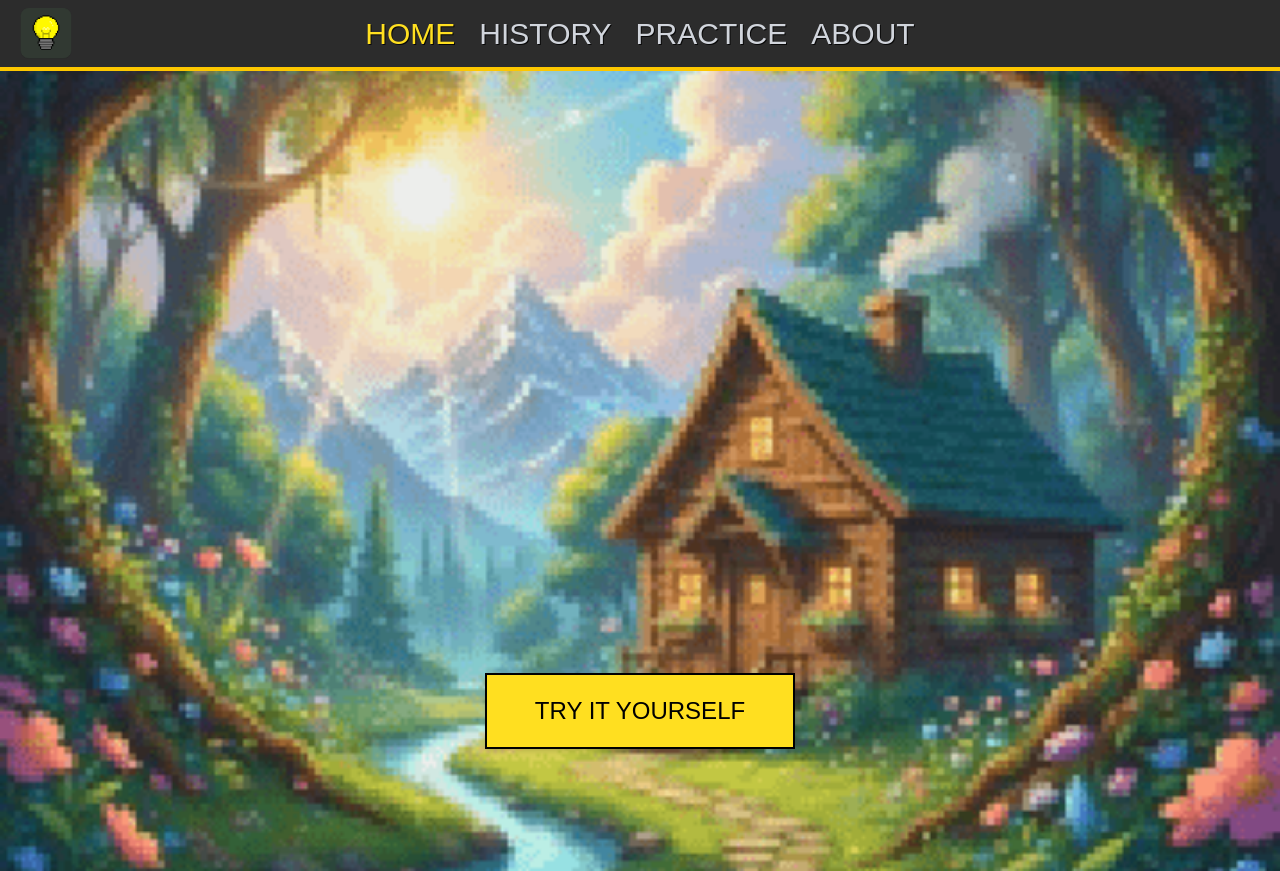
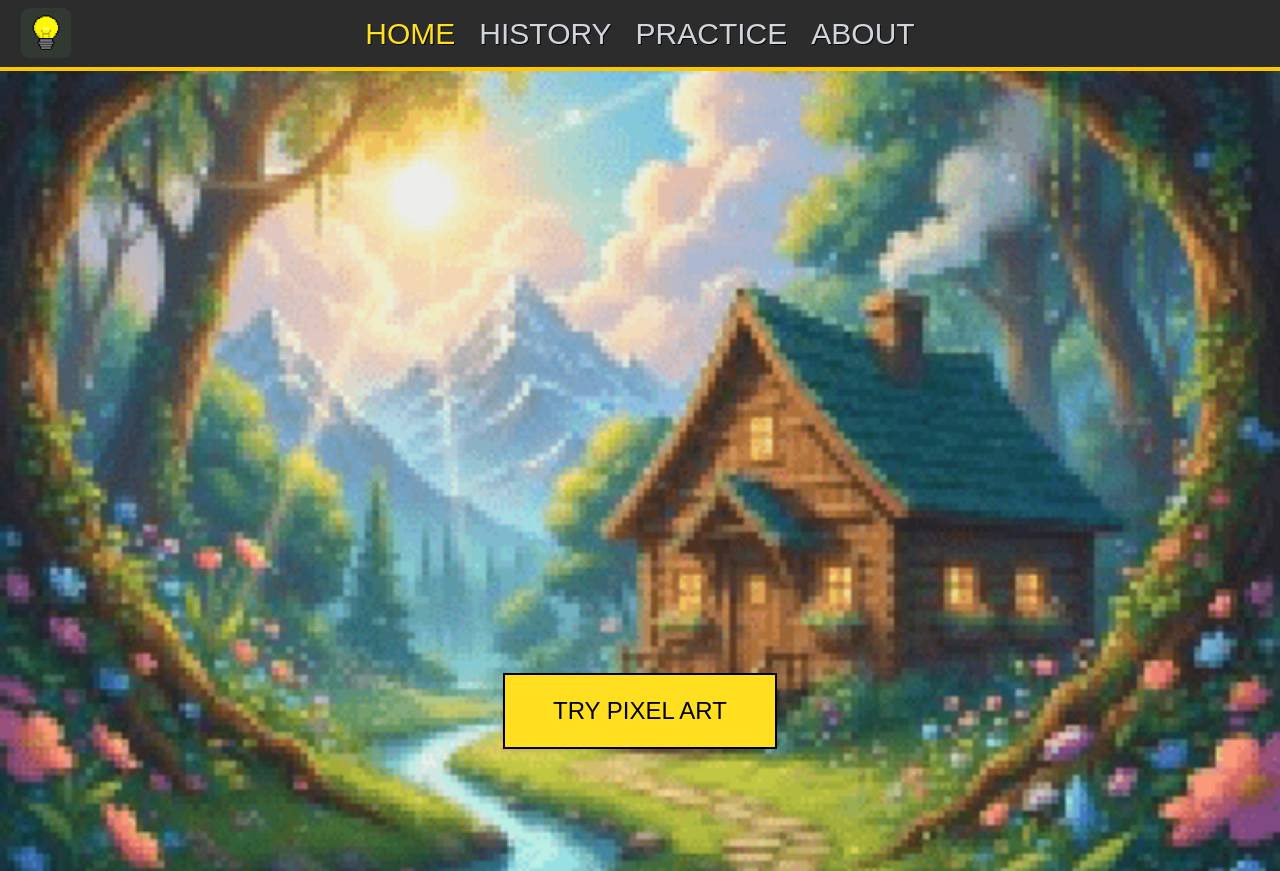
Before and after one commit to MaxIvanyshen/pixel-art-website, a Next.js app: page / in a window 1280 px wide. Built offline with nearby package versions, Linux system fonts and the light colour scheme; a web font is replaced by a local one.

Commit message:
chore: change 'try it yourself' button text to 'try pixel art'

```diff
--- a/src/app/page.tsx
+++ b/src/app/page.tsx
@@ -14,7 +14,7 @@ export default function Home() {
                 className="flex flex-col min-h-screen text-white"
             >
                 <div className='flex flex-col items-center justify-center text-center md:mt-120 mt-100 flex-grow px-4'>
-                    <a href='/practice'><Button className='bg-yellow-300' size={'xxl'}>TRY IT YOURSELF</Button></a>
+                    <a href='/practice'><Button className='bg-yellow-300' size={'xxl'}>TRY PIXEL ART</Button></a>
                 </div>
             </div >
         </>
```
